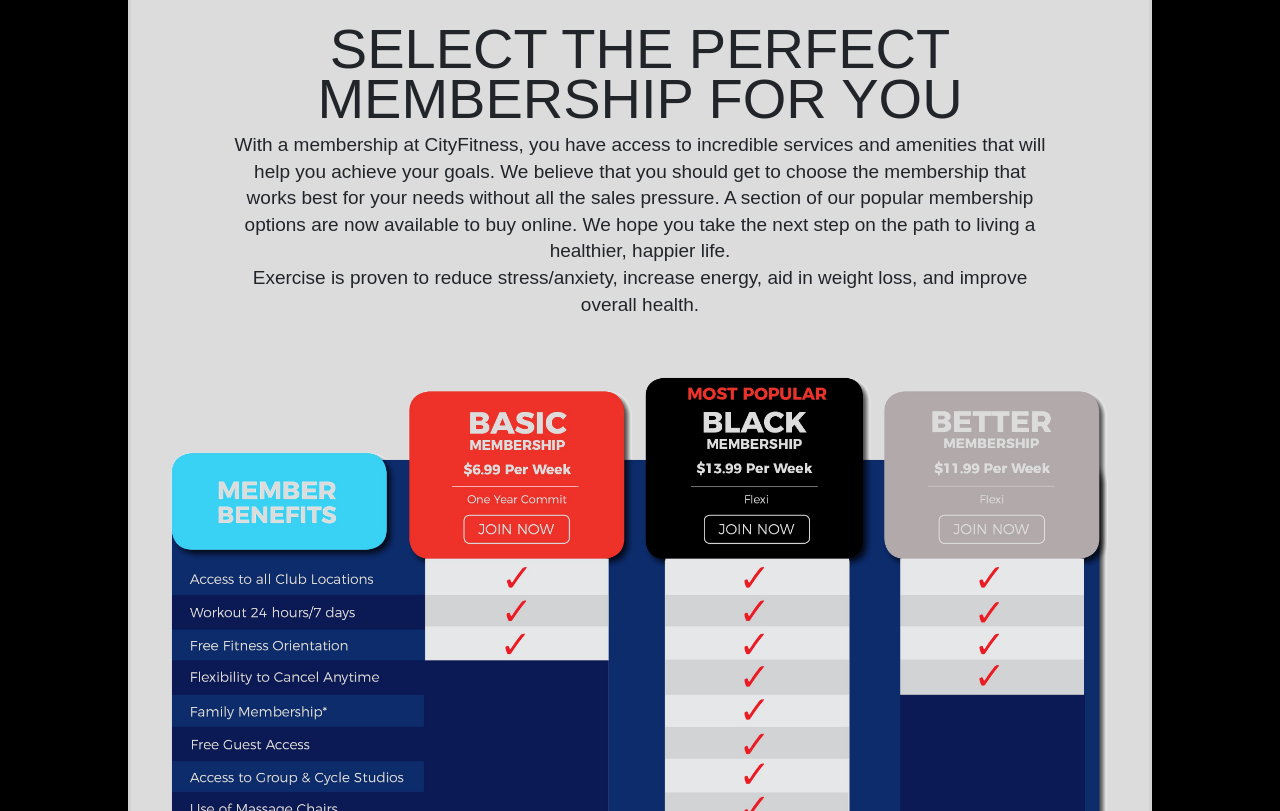
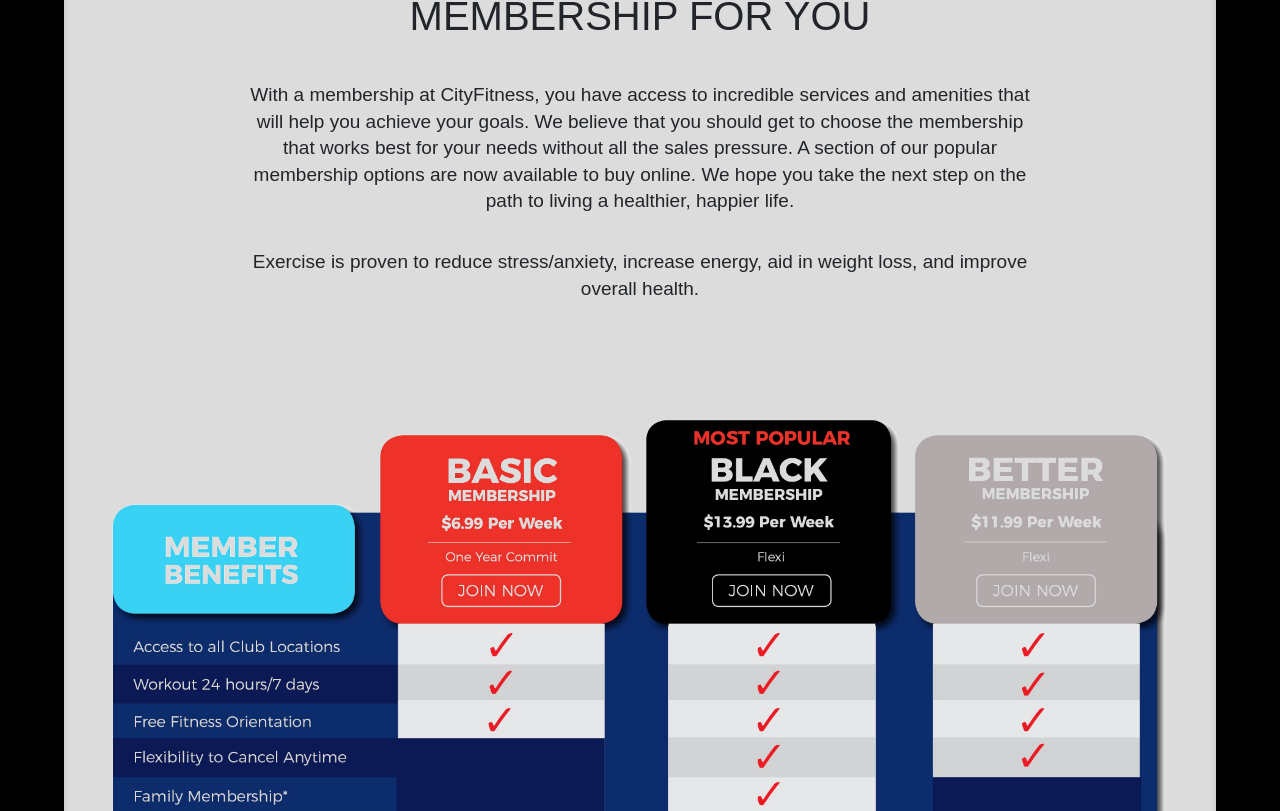
Before and after one commit to rkdgusdn9/BennyFitnessReact, a React (Create React App) app: page /memberships in a window 1280 px wide. Shown: the part 289-1100 px from the top of the page. Built offline with nearby package versions, Linux system fonts and the light colour scheme; the HTML template or start-up script is replaced by a standard one.

Commit message:
Relative layout and font fix

```diff
--- a/src/assets/styles/description.scss
+++ b/src/assets/styles/description.scss
@@ -32,7 +32,7 @@
             font-size: 250%;
             text-transform: uppercase;
         }
-        &__context{
+        &__content{
             font-size: 19px;
             font-weight: normal;
             letter-spacing: 0;
@@ -47,7 +47,8 @@
         background-repeat:no-repeat;
         background-size:contain;
         background-position:center;
-        height: 12vw;    }
+        height: 12vw;
+    }
     .description-groove{
         background-image: url("../../images/description/groove.png");
         background-repeat:no-repeat;
--- a/src/assets/styles/member.scss
+++ b/src/assets/styles/member.scss
@@ -1,31 +1,16 @@
-#container {
-    width: 100%;
-  }
 
-.membership {
+.membership-container{
         display: flex;
-        width: 100%;
-        height: 100%;
-        position: relative;
-
-
-        .membership-container{
-        display: flex;
-        width: 100%;
-        height: auto;
-        flex-direction: column;
         background-color: black;
-        padding-top: 10%;
-        padding-bottom: 17%;
-
-
-        }
-
-        &__list{
+        padding-top: 5%;
+        padding-bottom: 10%;
+        padding-left: 5%;
+        padding-right: 5%;
+        .membership__list{
             background-color: #DCDCDC;
             flex-direction: column;
             height: auto;
-            width: 80%;
+            width: 100%;
             display: flex;
             margin: auto;
             border: solid lightgrey;
@@ -33,17 +18,18 @@
         }
 
 
-    &__list-title{
-        margin-top: 5%;
-        font-size: 56px;
-        line-height: 50px;
+    .membership__list-title{
+        margin-top: 3%;
+        font-size: 250%;
         text-align: center;
         font-family: 'proxima-nova',Sans-Serif;
         text-transform: uppercase;
     }
 
-    &__list-item{
-        width: 80%;
+    .membership__list-item{
+        padding-top: 3%;
+        padding-left: 15%;
+        padding-right: 15%;
         font-size: 19px;
         font-weight: normal;
         letter-spacing: 0;
@@ -56,38 +42,13 @@
 
     }
 
-    &__back-ground{
+    .membership__back-ground{
         margin-top: 5%;
-        display: flex;
-        position: relative;
-        width: 100%;
-        height: auto;
-    }
-
-    .button-item{
-        position: absolute;
-    left: 32.3%;
-    top: 96%;
-    width: 11%;
-    height: 5.49%;
-    z-index: 2;
-    }
-
-    .button-item1{
-        position: absolute;
-    left: 56%;
-    top: 96%;
-    width: 11%;
-    height: 5.49%;
-    z-index: 2;
-    }
-    .button-item2{
-        position: absolute;
-    left: 79.1%;
-    top: 96%;
-    width: 11%;
-    height: 5.49%;
-    z-index: 2;
+        background-image: url("../../images/Member.png");
+        background-repeat:no-repeat;
+        background-size:contain;
+        background-position:center;
+        height: 60vw;
     }
 
 }
--- a/src/feature/member.tsx
+++ b/src/feature/member.tsx
@@ -19,11 +19,7 @@
 				Exercise is proven to reduce stress/anxiety, increase energy, aid in weight loss,
 				and improve overall health.
 			</h2>
-			<img
-				className="membership__back-ground"
-				alt="BennyFitness-membership"
-				src={require('../images/Member.png')}
-			/>
+			<div className="membership__back-ground" />
 		</div>
 	);
 };
--- a/src/pages/memberships.tsx
+++ b/src/pages/memberships.tsx
@@ -3,13 +3,8 @@
 
 export const MembershipsPage: React.FC = () => {
 	return (
-		<div className="membership">
-			<div className="membership-container">
-				<Member />
-				{/* <a href="" className="button-item" />
-				<a href="" className="button-item1" />
-				<a href="" className="button-item2" /> */}
-			</div>
+		<div className="membership-container">
+			<Member />
 		</div>
 	);
 };
```
Also changed, not shown: src/assets/styles/index.scss (line endings or trailing spaces).
